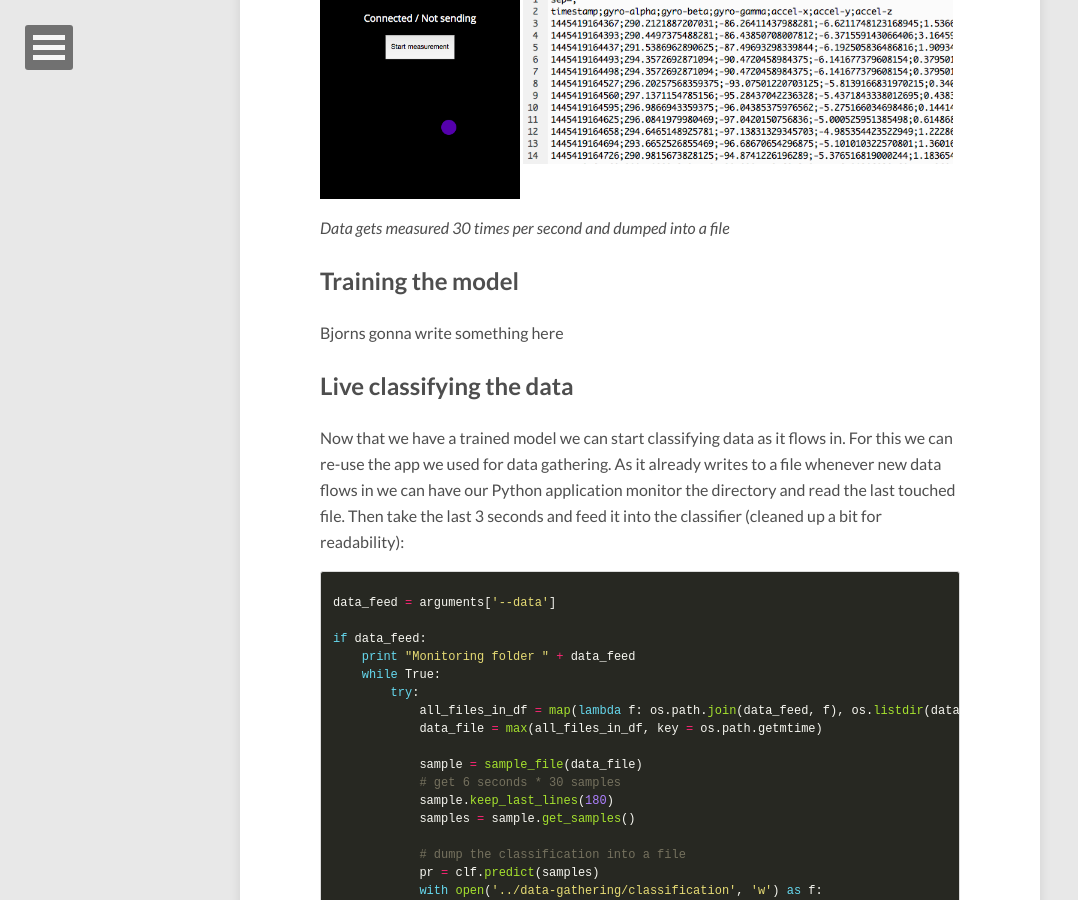
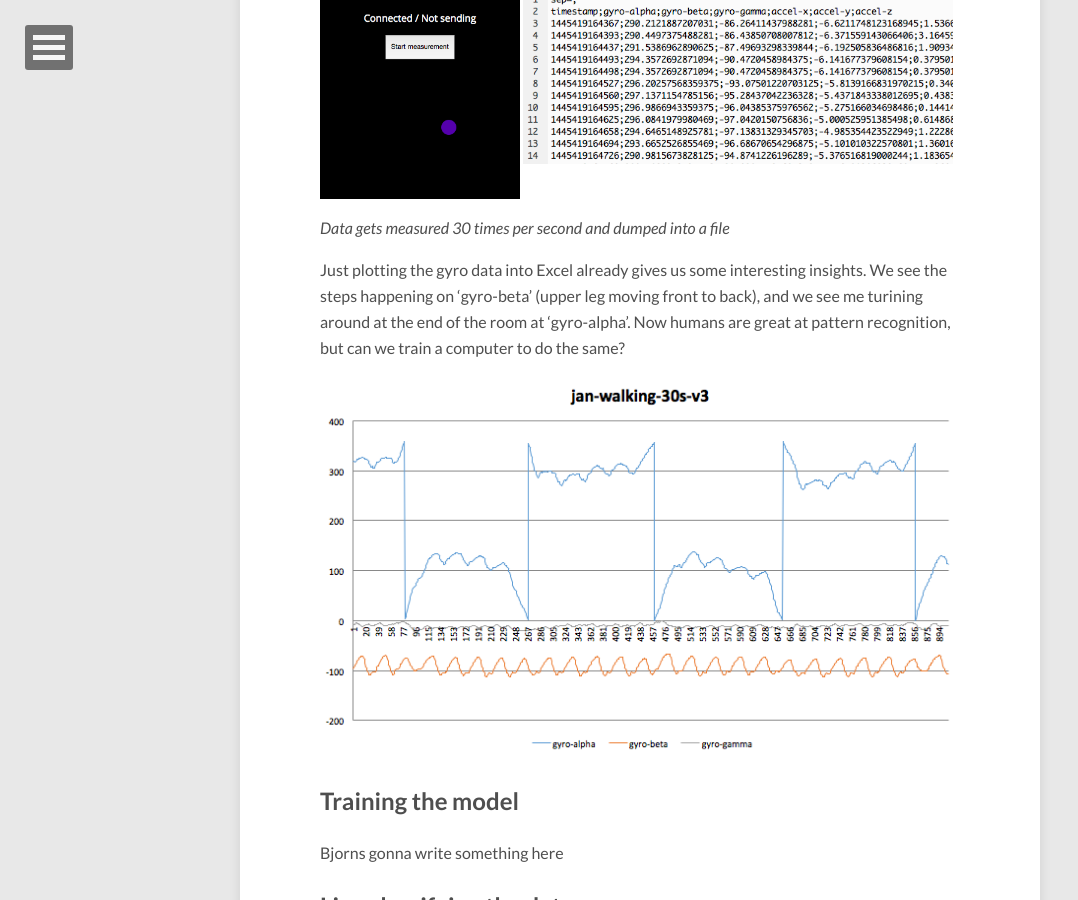
Before and after one commit to comoyo/blog.telenor.io, a Jekyll site: the page built from _posts/2015-10-23-machine-learning.md, in a window 1280 px wide and 900 px high, scrolled down 1865 px. Shown: the whole window, without its empty margins (0-1078 px from the left). Built offline with Jekyll 4.4.1, drawn with Linux system fonts in a browser that asks for light colours; nearby versions of some CDN libraries; comment, search, counter and statistics services are not loaded; some of the changed text lies outside the part shown.

Commit message:
Add excel graph and rename to machine-learning tag

```diff
--- a/_posts/2015-10-23-deep-learning.md
+++ b/_posts/2015-10-23-machine-learning.md
@@ -26,6 +26,10 @@ To get some nice training data, we then take an ordinary Android or iOS phone, n
 <img src="{{ site.baseurl }}/assets/movement1.png" width="200" title="The client application"> <img src="{{ site.baseurl }}/assets/movement2.png" width="430" title="Raw data flowing into the computer">
 
 *Data gets measured 30 times per second and dumped into a file*
+
+Just plotting the gyro data into Excel already gives us some interesting insights. We see the steps happening on 'gyro-beta' (upper leg moving front to back), and we see me turining around at the end of the room at 'gyro-alpha'. Now humans are great at pattern recognition, but can we train a computer to do the same?
+
+<img src="{{ site.baseurl }}/assets/movement4.png" title="Excel machine learning">
 
 ## Training the model
 
```
Also changed, not shown: other parts of _posts/2015-10-23-machine-learning.md (+1 -1 lines), assets/movement4.png (added).
